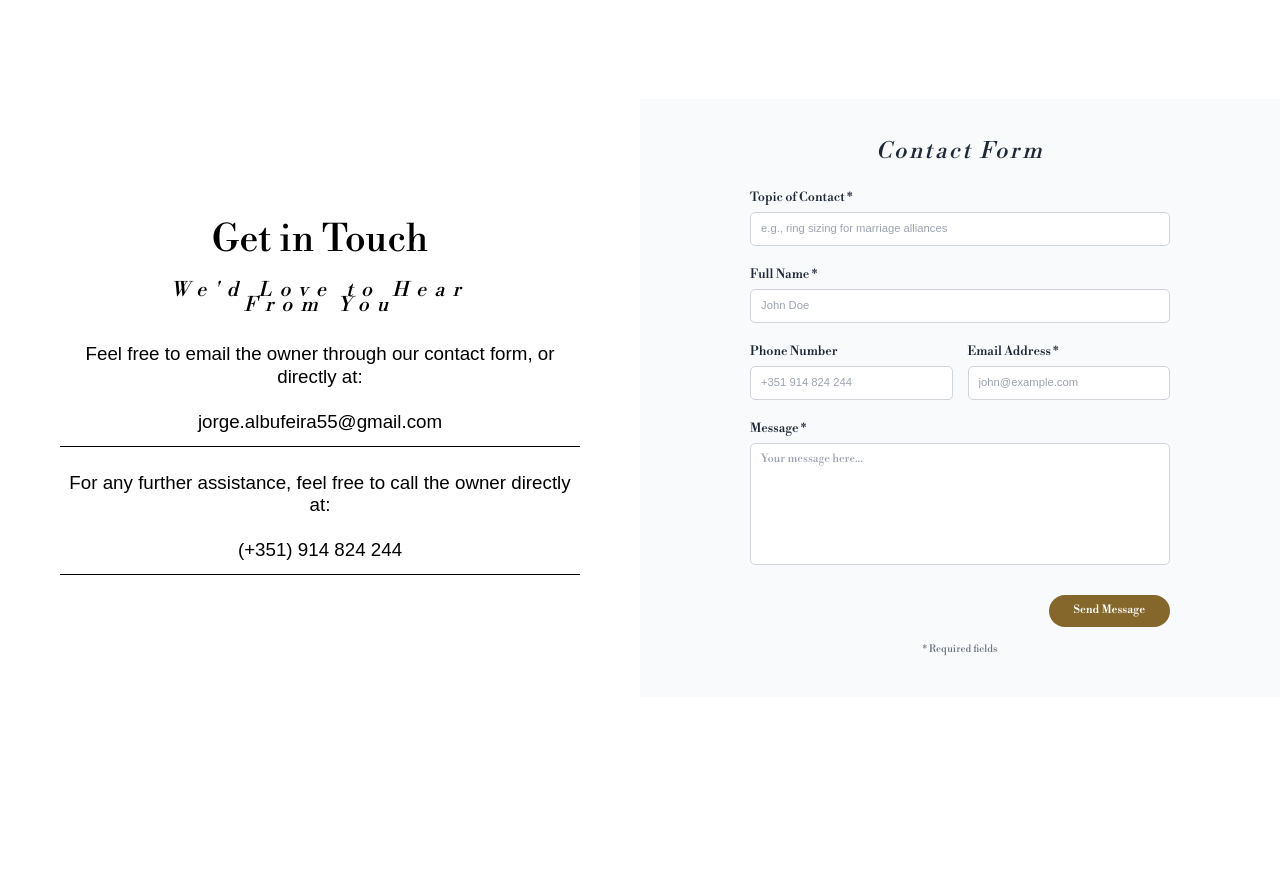
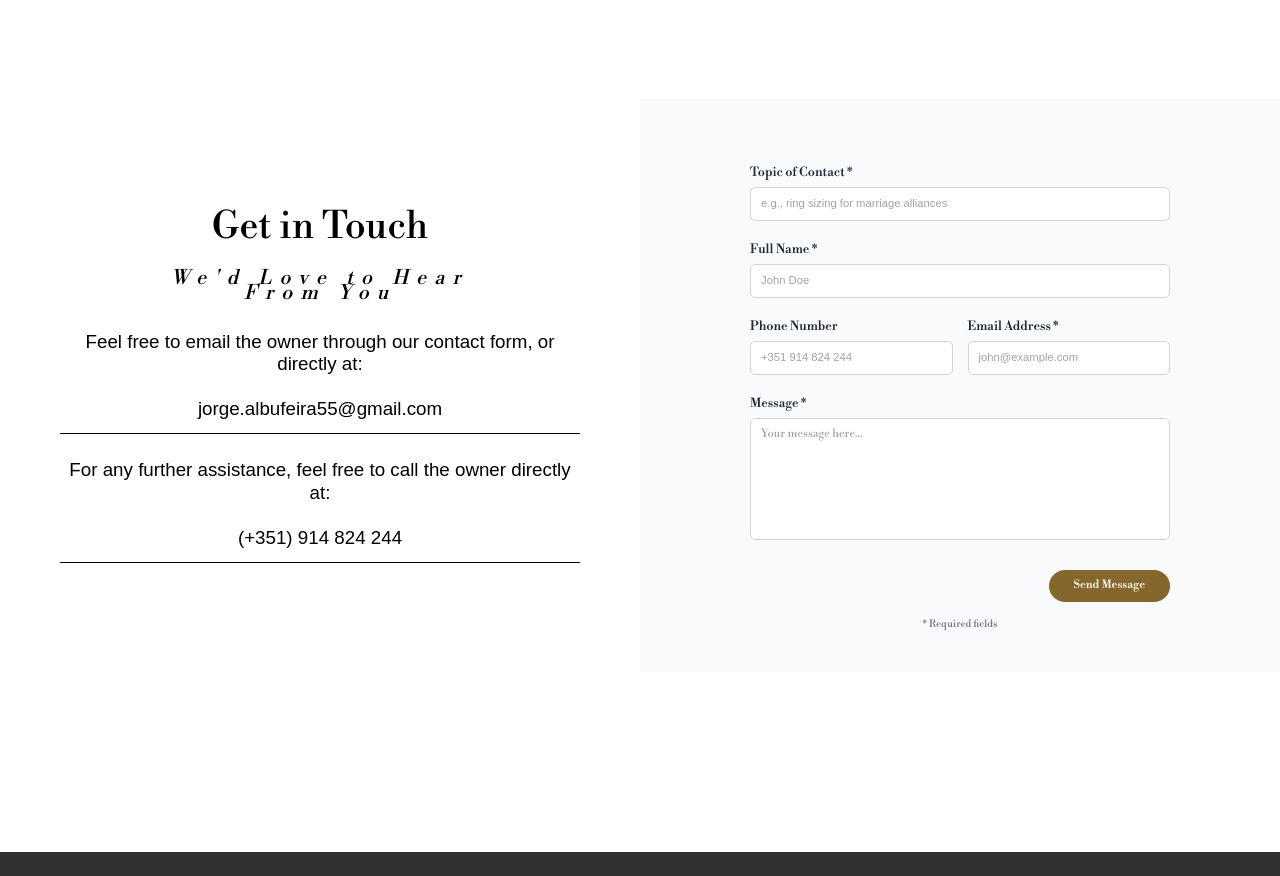
Before and after one commit to raphaelmatiaz/Casa-do-Cavalinho, a Next.js app in the folder website/: page / in a window 1280 px wide. Shown: the part 9820-10696 px from the top of the page. Built offline with nearby package versions, Linux system fonts and the light colour scheme; a web font is replaced by a local one.

Commit message:
style: improve contact section styling

```diff
--- a/website/app/components/ContactForm.tsx
+++ b/website/app/components/ContactForm.tsx
@@ -60,7 +60,7 @@ export default function ContactForm() {
       <div className="w-full max-w-2xl mx-auto">
 
         <h2 className="text-center text-2xl sm:text-3xl lg:text-4xl italic tracking-widest font-libre text-gray-800 mb-8 sm:mb-10">
-          Contact Form
+
         </h2>
 
         <div className="space-y-6 sm:space-y-8">
```
